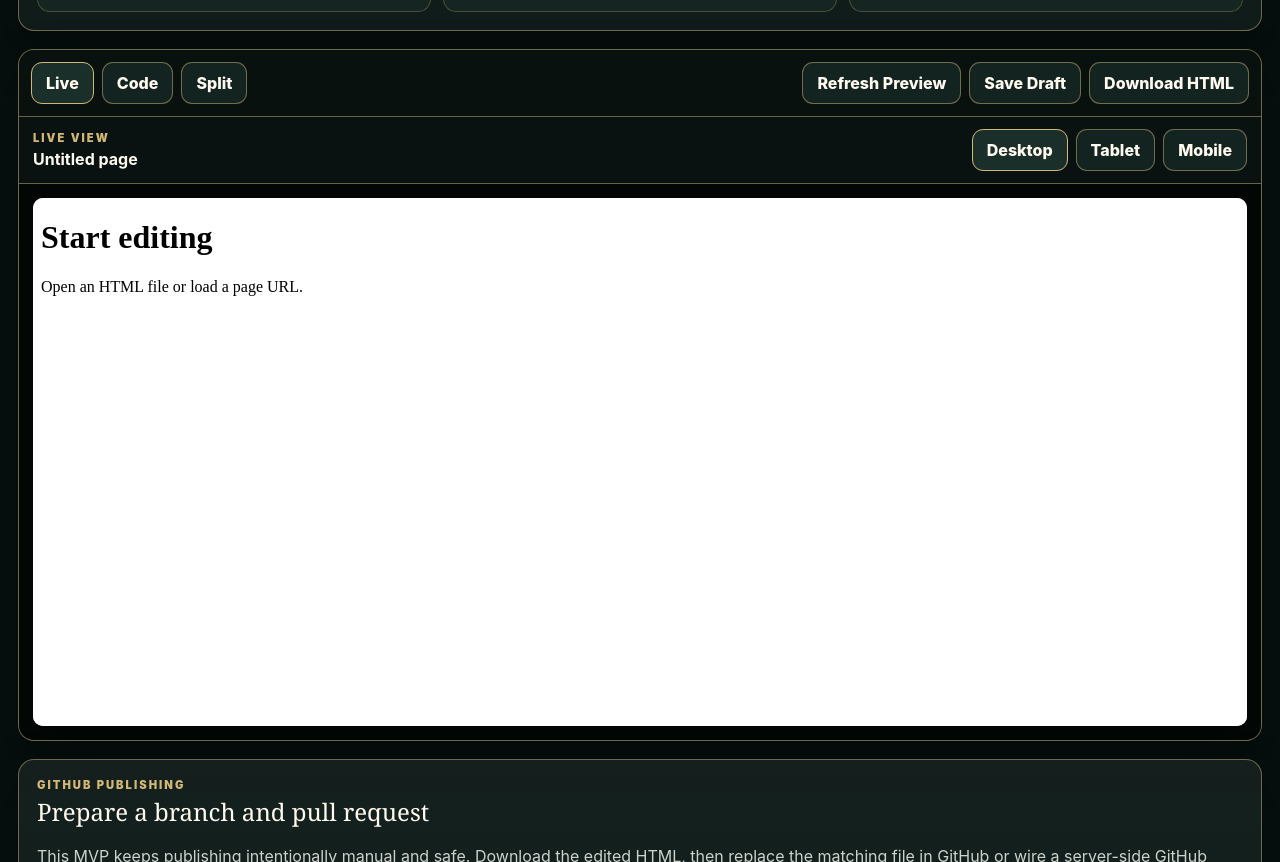
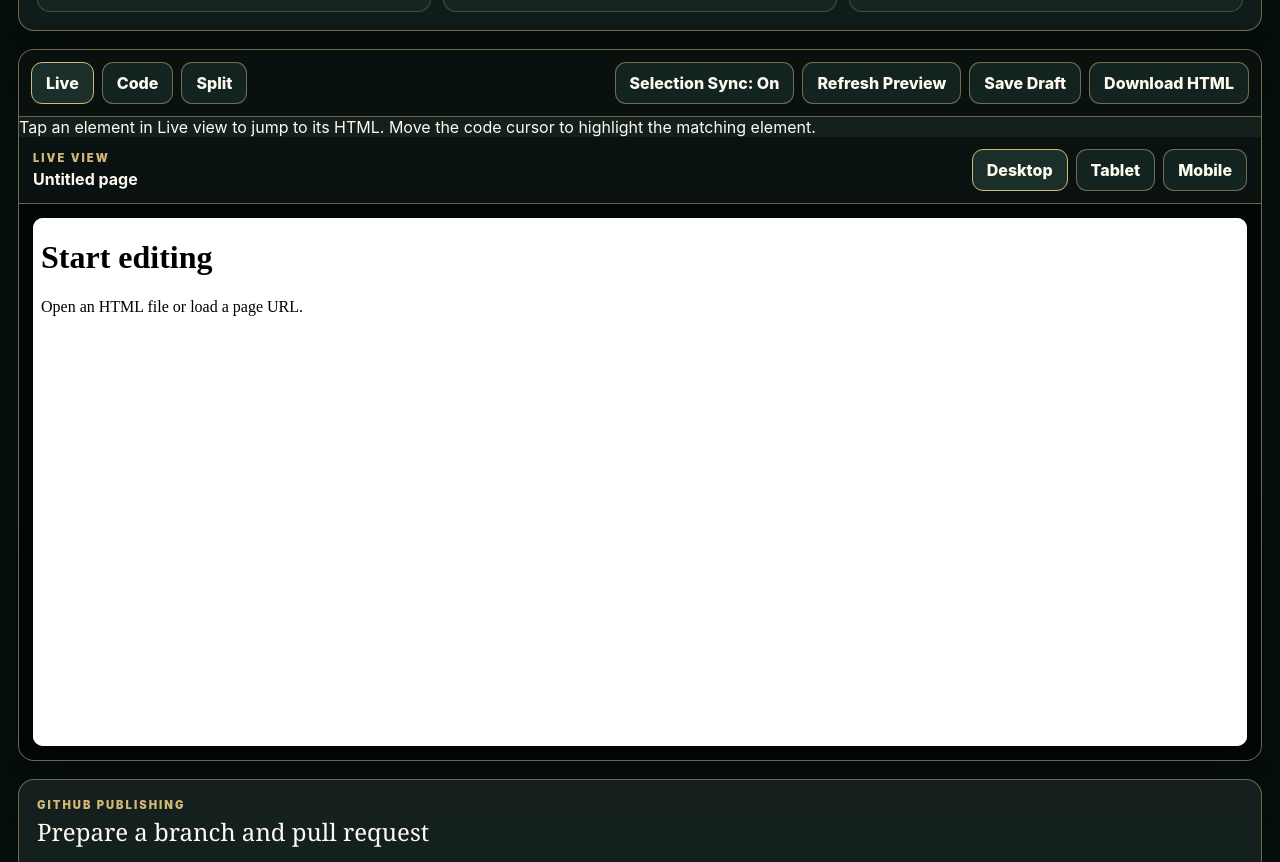
Before and after one commit to jaredmberger/page-studio, a plain HTML site: page index.html in a window 1280 px wide. Shown: the part 847-1709 px from the top of the page. Drawn offline with Linux system fonts and the light colour scheme.

Commit message:
Add live-to-code synchronization controls

```diff
--- a/index.html
+++ b/index.html
@@ -73,10 +73,15 @@
           <button data-view="split" role="tab" aria-selected="false">Split</button>
         </div>
         <div class="toolbar-actions">
+          <button id="toggle-sync" type="button" aria-pressed="true">Selection Sync: On</button>
           <button id="refresh-preview" type="button">Refresh Preview</button>
           <button id="save-draft" type="button">Save Draft</button>
           <button id="download-html" type="button">Download HTML</button>
         </div>
+      </div>
+
+      <div id="selection-status" class="selection-status" role="status">
+        Tap an element in Live view to jump to its HTML. Move the code cursor to highlight the matching element.
       </div>
 
       <div id="workspace" class="workspace view-live">
```
